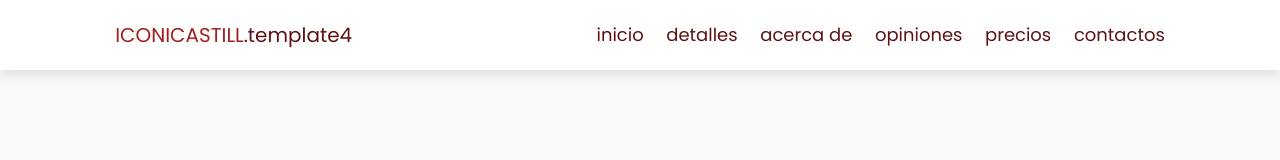
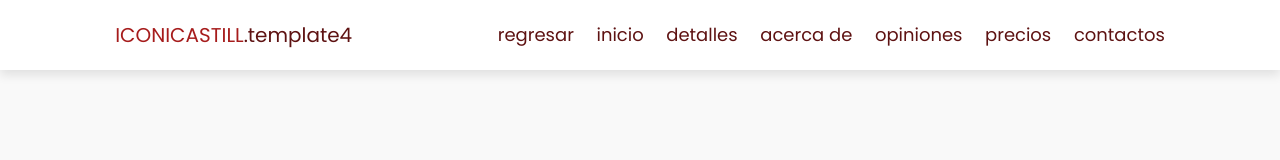
Before and after one commit to iconicastill/iconicastill, a plain HTML site: page template4/index.html in a window 1280 px wide. Shown: the top 160 px of the page. Drawn offline with Linux system fonts and the light colour scheme.

Commit message:
Update index.html

```diff
--- a/template4/index.html
+++ b/template4/index.html
@@ -17,6 +17,7 @@
 		<input type="checkbox" id="menu-bar">
 		<label for="menu-bar" class="fa fa-bars"></label>
 		<nav class="navbar">
+			<a href="../portafolio.html">regresar</a>
 			<a href="#inicio">inicio</a>
 			<a href="#detalles">detalles</a>
 			<a href="#acerca_de">acerca de</a>
```
